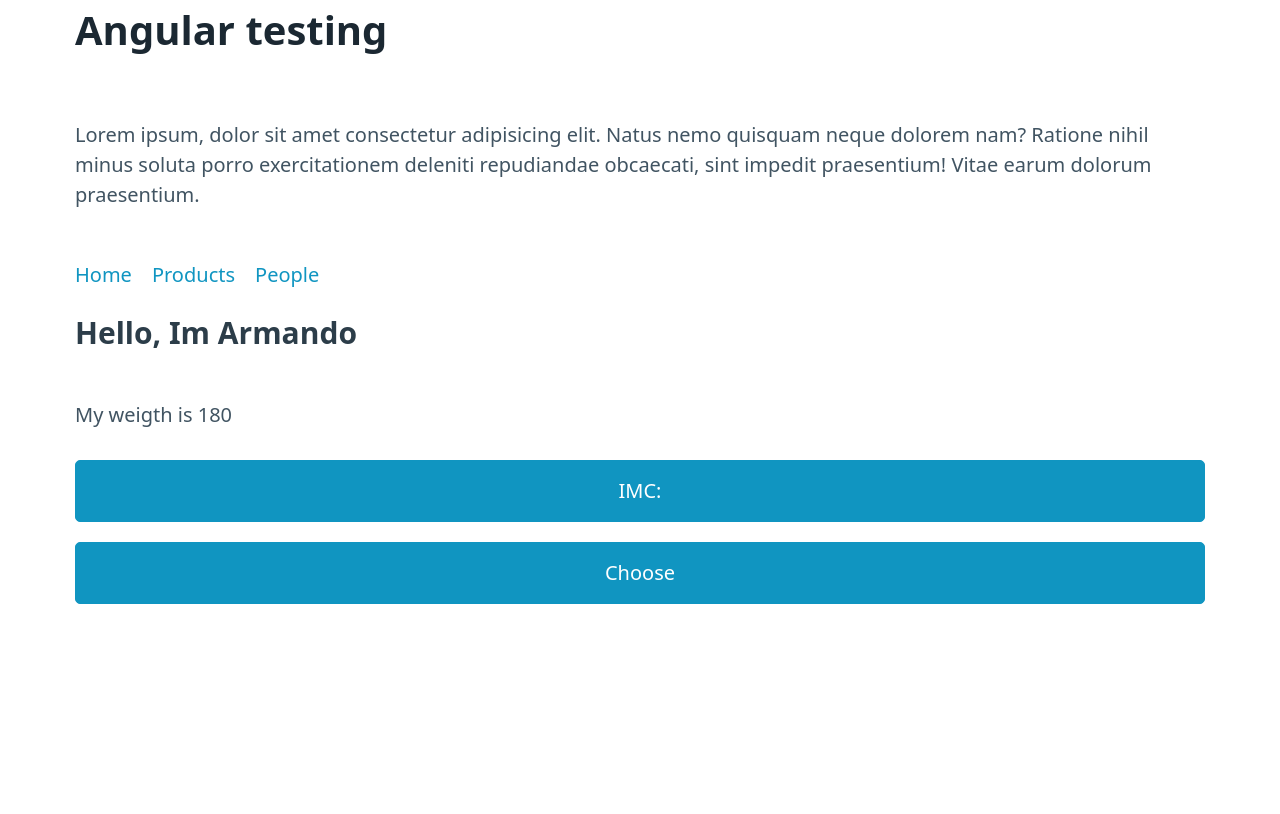
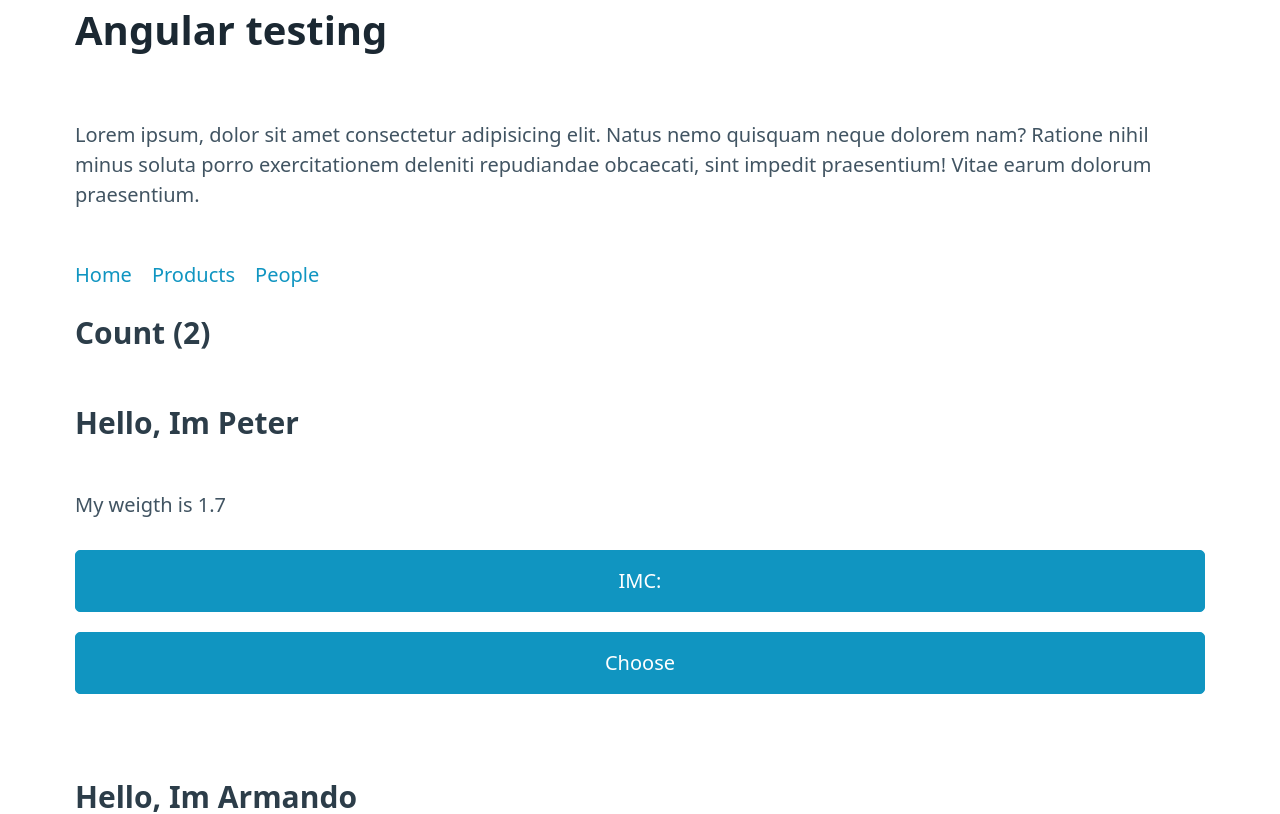
Before and after one commit to Armando101/angular-testing-pico, an Angular app: page /people in a window 1280 px wide. Shown: the top 814 px of the page. Built offline with nearby package versions, Linux system fonts and the light colour scheme.

Commit message:
components: Testing a component from parent component

```diff
--- a/src/app/components/person-list/person-list.component.html
+++ b/src/app/components/person-list/person-list.component.html
@@ -1 +1,16 @@
-<app-person [person]="person"></app-person>
+<div class="container">
+  <h3>Count ({{ personList.length }})</h3>
+
+  <div class="selectedPerson" *ngIf="selectedPerson">
+    <ul>
+      <li>Name: {{ selectedPerson.name }}</li>
+      <li>Age: {{ selectedPerson.age }}</li>
+    </ul>
+  </div>
+
+  <app-person
+    *ngFor="let person of personList"
+    [person]="person"
+    (onSelected)="choose($event)"
+  ></app-person>
+</div>
--- a/src/app/components/person-list/person-list.component.ts
+++ b/src/app/components/person-list/person-list.component.ts
@@ -7,8 +7,18 @@ import { Person } from 'src/app/models/person.model';
   styleUrls: ['./person-list.component.scss'],
 })
 export class PersonListComponent implements OnInit {
-  person: Person = new Person('Armando', 'Rivera', 24, 80, 180);
+  person: Person = new Person('Armando', 'Rivera', 24, 80, 1.8);
+  personList: Person[] = [
+    new Person('Peter', 'Parker', 24, 70, 1.7),
+    new Person('Armando', 'Rivera', 24, 80, 1.8),
+  ];
+  selectedPerson: Person;
+
   constructor() {}
 
   ngOnInit(): void {}
+
+  choose(person: Person) {
+    this.selectedPerson = person;
+  }
 }
```
Also changed, not shown: 2 other files (tests, documents, lock files or other folders).
